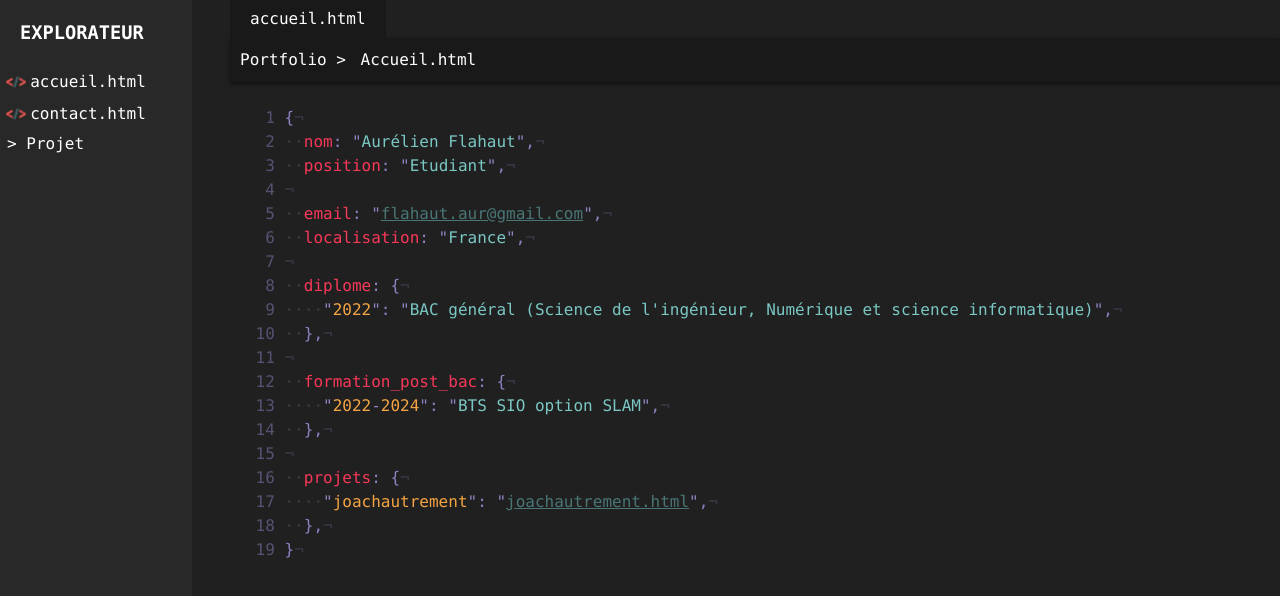
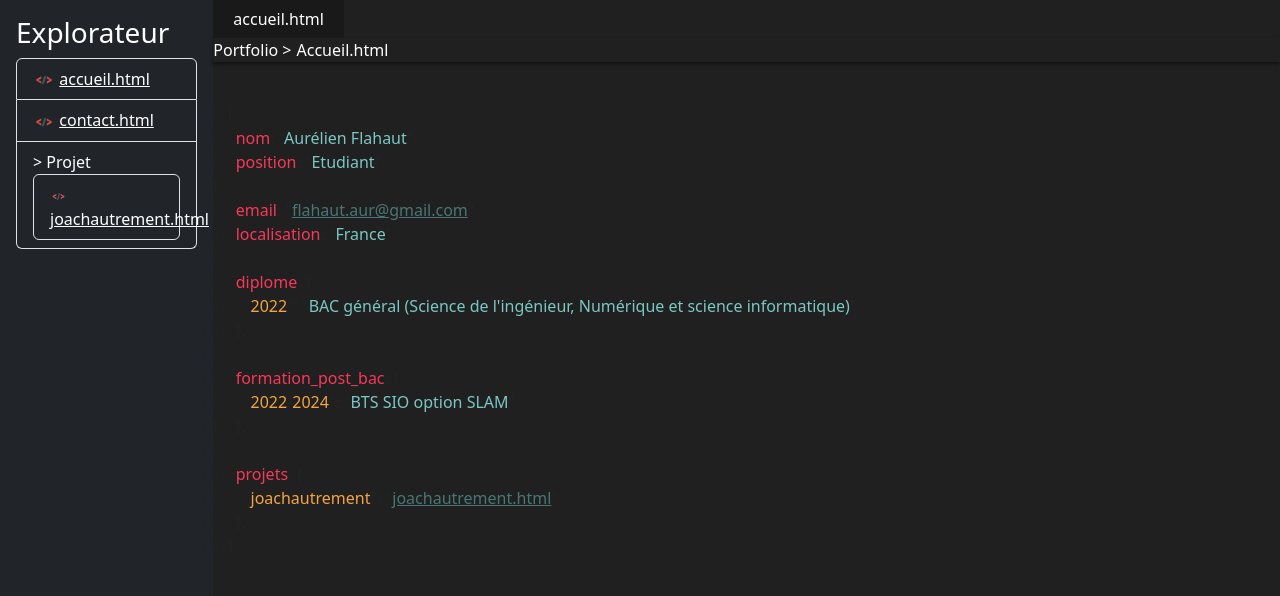
Before and after one commit to Tuahalf/portfolio, a website: page index.html in a window 1280 px wide. Drawn offline with nearby package versions, Linux system fonts and the light colour scheme.

Commit message:
Ajout bootstrap + modification affichage

```diff
--- a/css/style.css
+++ b/css/style.css
@@ -1,86 +1,4 @@
-header{
-  margin-left: 230px;
-}
 
-body {
-  font-family: Fira Mono,Consolas,Monaco,Andale Mono,Ubuntu Mono,monospace;
-  background-color: #202020;
-  color: #8f81c2;
-  line-height: 1.5;
-  margin: 0;
-  padding: 0;
-  width: 100%;
-  float: left;
-}
-
-.sidebar {
-  background-color: #282828;
-  width: 15%;
-  float: left;
-  height: 100vh;
-  position: fixed;
-  top: 0;
-  left: 0;
-}
-
-.sidebar-menu {
-  list-style-type: none;
-  padding: 0;
-}
-
-.sidebar-menu h3 {
-  color: white;
-  margin-left: 20px;
-}
-
-
-.sidebar-menu li {
-  display: flex;
-  align-items: center;
-  padding: 2px;
-}
-
-.sidebar-menu li:hover {
-  background-color:  rgba(64, 64, 64, 0.5);
-}
-
-.sidebar-menu li img {
-  width: 15%;
-}
-
-.sidebar-menu li a {
-  color: #ffffff;
-  text-decoration: none;
-}
-
-.sidebar-menu li a:hover {
-  color: #7AC7C4;
-}
-
-.folder {
-  cursor: pointer;
-  margin-left: 5px;
-}
-
-.folder-content {
-  display: none;
-  list-style-type: none;
-  padding-left: 20px;
-}
-
-.folder-content-show {
-  display: block;
-}
-
-.folder-wrapper{
-  color: white;
-}
-
-
-
-.content {
-  margin-left: 220px;
-}
 
 
 .file {
--- a/index.html
+++ b/index.html
@@ -1,12 +1,44 @@
 <!DOCTYPE html>
 <html>
+
 <head>
     <title>Aurelien Flahaut</title>
     <link rel="stylesheet" href="css/style.css">
+    <link href="node_modules/bootstrap/dist/css/bootstrap.min.css" rel="stylesheet">
     <meta charset="UTF-8">
 </head>
-<body>
-    <header>
+
+<body style="background-color: #202020;">
+    <div class="row g-0">
+        <div class="sidebar bg-dark text-white col-2" style="height: 100vh;">
+            <h3 class="px-3 pt-3">Explorateur</h3>
+            <ul class="list-group bg-dark px-3">
+                <li class="list-group-item bg-dark">
+                    <img src="img/html.png" alt="logo html" class="mr-2" style="width: 15%;">
+                    <a href="index.html" class="text-white">accueil.html</a>
+                </li>
+                <li class="list-group-item bg-dark">
+                    <img src="img/html.png" alt="logo html" class="mr-2" style="width: 15%;">
+                    <a href="contact.html" class="text-white">contact.html</a>
+                </li>
+                <li class="list-group-item bg-dark">
+                    <div class="folder-wrapper">
+                        <span class="folder mr-2 text-white">&gt; Projet</span>
+                        <ul class="folder-content list-group">
+                            <li class="list-group-item bg-dark">
+                                <img src="img/html.png" alt="logo html" class="mr-2" style="width: 15%;">
+                                <a href="projet.html" class="text-white">joachautrement.html</a>
+                            </li>
+                        </ul>
+                    </div>
+                </li>
+            </ul>
+        </div>
+
+
+
+
+        <div class="content col-10">
             <div class="files">
                 <span class="onglet-actif" data-tab="accueil.html">accueil.html</span>
                 <a class="onglet" href="projet.html">joachautrement.html</a>
@@ -16,37 +48,7 @@
                 <span class="breadcrumb-item">Portfolio</span>
                 <span class="breadcrumb-last-item">Accueil.html</span>
             </div>
-    </header>
-
-    <div class="sidebar">
-        <ul class="sidebar-menu">
-            <h3>EXPLORATEUR</h3>
-            <li>
-                <img src="img/html.png" alt="logo html">
-                <a href="index.html">accueil.html</a>
-            </li>
-            <li>
-                <img src="img/html.png" alt="logo html">
-                <a href="contact.html">contact.html</a>
-            </li>
-            <li>
-                <div class="folder-wrapper">
-                    <span class="folder">> Projet</span>
-                    <ul class="folder-content">
-                        <li>
-                            <img src="img/html.png" alt="logo html">
-                            <a href="projet.html">joachautrement.html</a>
-                        </li>
-                    </ul>
-                </div>
-            </li>
-        </ul>
-    </div>
-
-
-
-    <div class="content">
-        <div class="code">
+            <div class="code text-left">
                 <span class="code-line">{</span>
                 <span class="code-line"><span class="code-space">  </span><span class="code-hidden">"</span><span class="code-key">nom</span><span class="code-hidden">"</span>: <span class="code-indent"></span>"<span class="code-value" itemprop="name">Aur&eacute;lien Flahaut</span>",</span>
                 <span class="code-line"><span class="code-space">  </span><span class="code-hidden">"</span><span class="code-key">position</span><span class="code-hidden">"</span>:<span class="code-indent"> </span>"<span class="code-value" itemprop="jobTitle">Etudiant</span>",</span>
@@ -67,7 +69,33 @@
                 <span class="code-line"><span class="code-space">  </span>},</span>
                 <span class="code-line">}</span>
             </div>
+
         </div>
-    <script src="js/script.js"></script>
+    </div>
+    <script>
+        document.addEventListener('DOMContentLoaded', () => {
+            const folders = document.querySelectorAll('.folder');
+
+            folders.forEach(folder => {
+                const folderContent = folder.nextElementSibling;
+                const folderName = folder.textContent.trim();
+
+                const isOpen = localStorage.getItem(folderName) === 'true';
+
+                if (isOpen) {
+                    folderContent.classList.add('folder-content-show');
+                }
+
+                folder.addEventListener('click', () => {
+                    folderContent.classList.toggle('folder-content-show');
+
+                    const isOpen = folderContent.classList.contains('folder-content-show');
+                    localStorage.setItem(folderName, isOpen ? 'true' : 'false');
+                });
+            });
+        });
+
+    </script>
 </body>
+
 </html>
--- a/js/script.js
+++ b/js/script.js
@@ -1,3 +1,6 @@
+
+
+
 const folders = document.querySelectorAll('.folder');
 
 folders.forEach(folder => {
--- /dev/null
+++ b/package.json
@@ -0,0 +1,5 @@
+{
+  "dependencies": {
+    "bootstrap": "^5.3.3"
+  }
+}
```
Also changed, not shown: projet.html (+1 -0 lines), 1 other file. Lines whose indentation alone changed are shown as unchanged.
